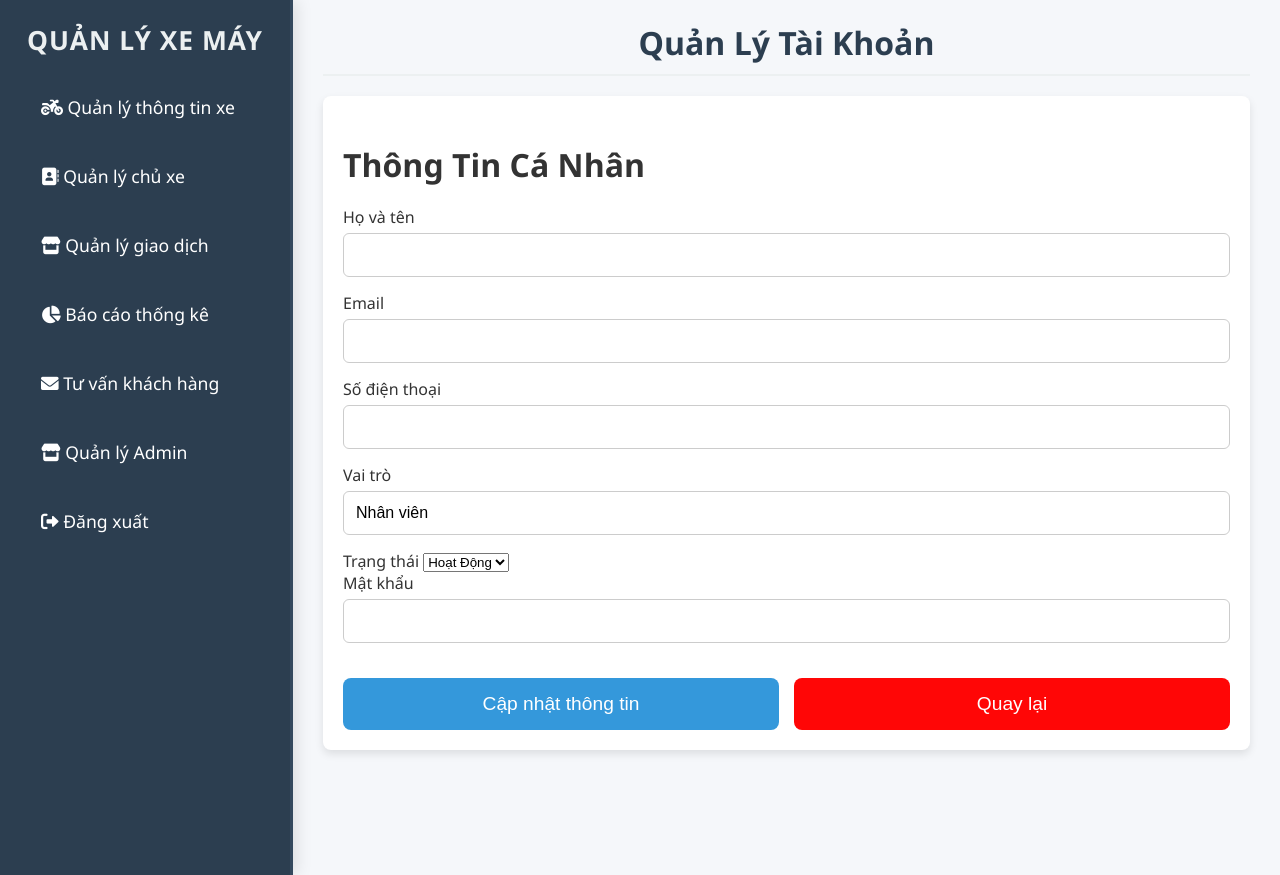
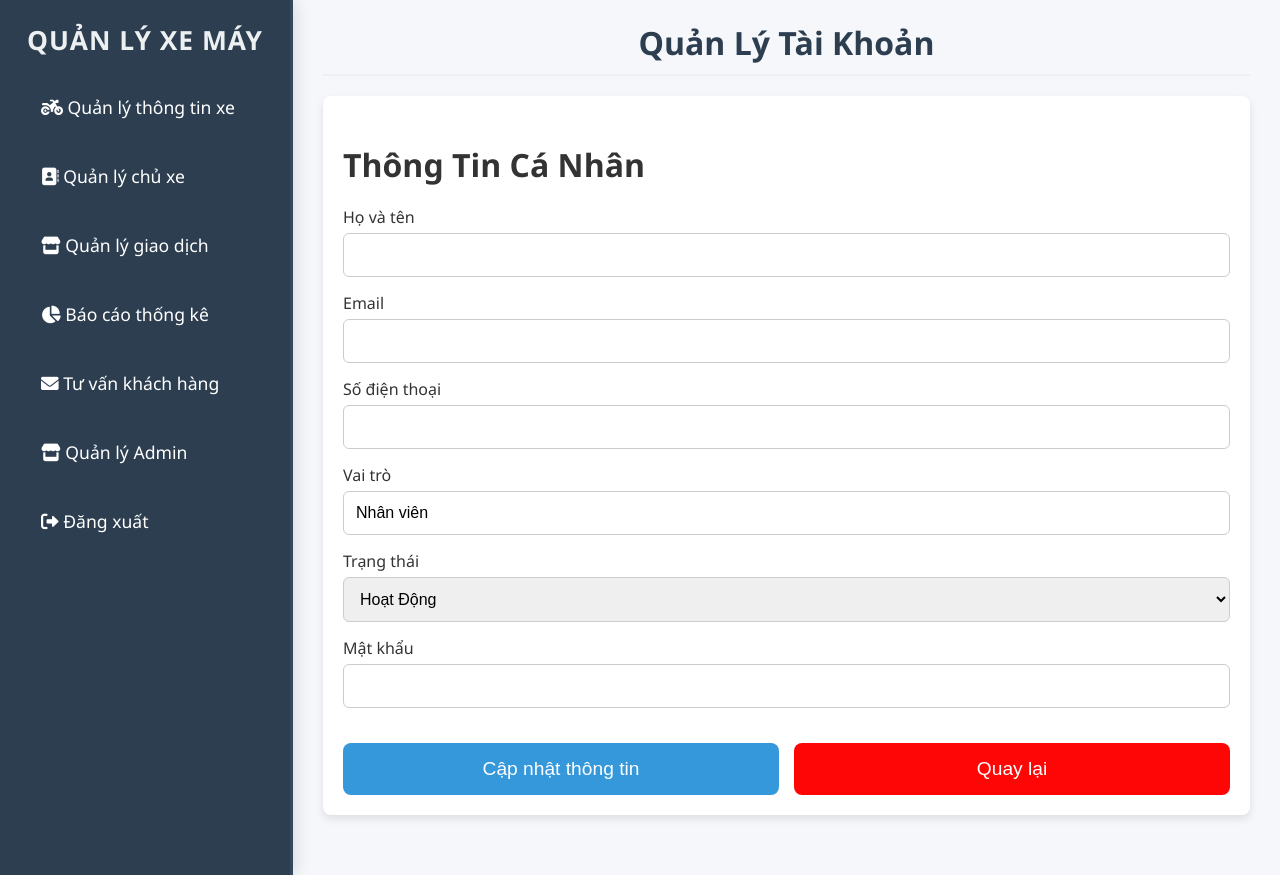
Before and after one commit to thanhtuanxzx/Quan-ly-xe-may, a Laravel app: page /admin/edit-admin in a window 1280 px wide. Run offline with Laravel 9, Linux system fonts and the light colour scheme; a user stored in the database is signed in; data comes from the database, SQL or seed files in the repository; data that the repository does not hold is empty.

Commit message:
Update edit_admin.blade.php

```diff
--- a/resources/views/admin/edit_admin.blade.php
+++ b/resources/views/admin/edit_admin.blade.php
@@ -85,7 +85,7 @@
                         <label for="role">Vai trò</label>
                         <input type="text" id="role" name="" value="Nhân viên" readonly />
                     </div>
-                    <div class="ad-form-group">
+                    <div class="form-group">
                         <label for="role">Trạng thái</label>
                         <select id="add-type" name="trang_thai" class="ad-select">
                             <option value="Hoạt động" {{ $xeMay->trang_thai == 'Hoạt động' ? 'selected' : '' }}>Hoạt Động</option>
```
